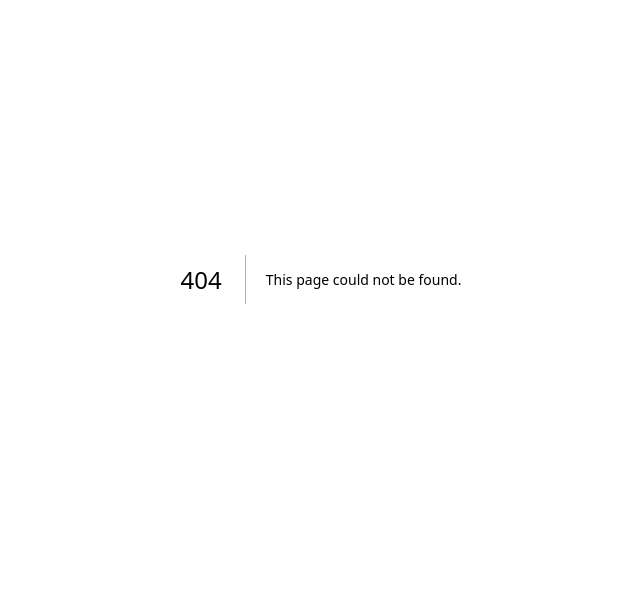
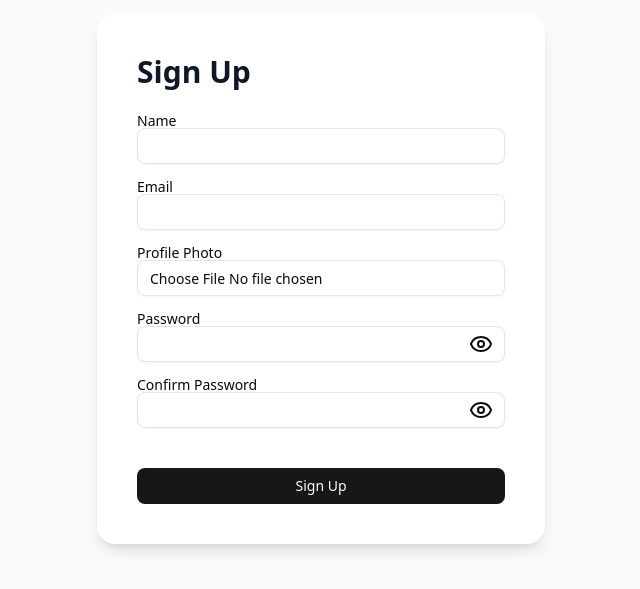
Before and after one commit to sajid-islam/bookworm-client, a Next.js app: page /register in a window 1280 px wide. Before the commit this address had no page. Shown: the part 121-710 px from the top of the page, without its empty margins (319-959 px from the left). Built offline with nearby package versions, Linux system fonts and the light colour scheme; no server answers.

Commit message:
implement register user funtionality

```diff
--- a/package.json
+++ b/package.json
@@ -18,6 +18,7 @@
         "next": "16.1.1",
         "react": "19.2.3",
         "react-dom": "19.2.3",
+        "sonner": "^2.0.7",
         "tailwind-merge": "^3.4.0"
     },
     "devDependencies": {
--- /dev/null
+++ b/src/app/(auth)/register/page.jsx
@@ -0,0 +1,131 @@
+"use client";
+
+import { Button } from "@/components/ui/button";
+import { Input } from "@/components/ui/input";
+import { Label } from "@/components/ui/label";
+import axios from "@/services/axiosInstance";
+import { Eye, EyeOff } from "lucide-react";
+import { useRouter } from "next/navigation";
+import { useState } from "react";
+import { toast } from "sonner";
+
+export default function SignUpPage() {
+    const router = useRouter();
+
+    const [showPassword, setShowPassword] = useState(false);
+    const [showConfirmPassword, setShowConfirmPassword] = useState(false);
+    const [loading, setLoading] = useState(false);
+
+    const handleSubmit = async (e) => {
+        e.preventDefault();
+
+        const form = e.target;
+        const name = form.name.value.trim();
+        const email = form.email.value.trim();
+        const password = form.password.value;
+        const confirmPassword = form.confirmPassword.value;
+        const photo = form.photo.files[0];
+
+        if (password !== confirmPassword) {
+            return toast.error("Passwords do not match");
+        }
+
+        if (!photo) {
+            return toast.error("Profile photo is required");
+        }
+
+        try {
+            setLoading(true);
+
+            // convert image to base64 for cloudinary
+            const reader = new FileReader();
+            reader.readAsDataURL(photo);
+
+            reader.onloadend = async () => {
+                const photoFile = reader.result;
+
+                const res = await axios.post("/user/register", {
+                    name,
+                    email,
+                    password,
+                    photoFile,
+                });
+
+                toast.success("Account created successfully");
+                router.push("/");
+            };
+        } catch (error) {
+            console.error("Register error", error);
+            toast.error(error?.response?.data?.message || "Something went wrong");
+        } finally {
+            setLoading(false);
+        }
+    };
+
+    return (
+        <div className="min-h-screen flex items-center justify-center bg-gray-50">
+            <div className="bg-white p-10 rounded-2xl shadow-lg w-full max-w-md">
+                <h2 className="text-3xl font-bold mb-6 text-gray-900">Sign Up</h2>
+
+                <form onSubmit={handleSubmit} className="space-y-4">
+                    <div>
+                        <Label htmlFor="name">Name</Label>
+                        <Input id="name" name="name" type="text" required />
+                    </div>
+
+                    <div>
+                        <Label htmlFor="email">Email</Label>
+                        <Input id="email" name="email" type="email" required />
+                    </div>
+
+                    <div>
+                        <Label htmlFor="photo">Profile Photo</Label>
+                        <Input id="photo" name="photo" type="file" accept="image/*" required />
+                    </div>
+
+                    <div>
+                        <Label htmlFor="password">Password</Label>
+                        <div className="relative">
+                            <Input
+                                id="password"
+                                name="password"
+                                type={showPassword ? "text" : "password"}
+                                required
+                            />
+                            <button
+                                type="button"
+                                onClick={() => setShowPassword(!showPassword)}
+                                className="absolute top-1/2 right-3 -translate-y-1/2"
+                            >
+                                {showPassword ? <EyeOff /> : <Eye />}
+                            </button>
+                        </div>
+                    </div>
+
+                    <div>
+                        <Label htmlFor="confirmPassword">Confirm Password</Label>
+                        <div className="relative">
+                            <Input
+                                id="confirmPassword"
+                                name="confirmPassword"
+                                type={showConfirmPassword ? "text" : "password"}
+                                required
+                            />
+                            <button
+                                type="button"
+                                onClick={() => setShowConfirmPassword(!showConfirmPassword)}
+                                className="absolute top-1/2 right-3 -translate-y-1/2"
+                            >
+                                {showConfirmPassword ? <EyeOff /> : <Eye />}
+                            </button>
+                        </div>
+                    </div>
+
+                    <Button type="submit" className="w-full mt-6" disabled={loading}>
+                        {loading ? "Creating account..." : "Sign Up"}
+                    </Button>
+                </form>
+            </div>
+        </div>
+    );
+}
```
Also changed, not shown: 1 other file (tests, documents, lock files or other folders).
